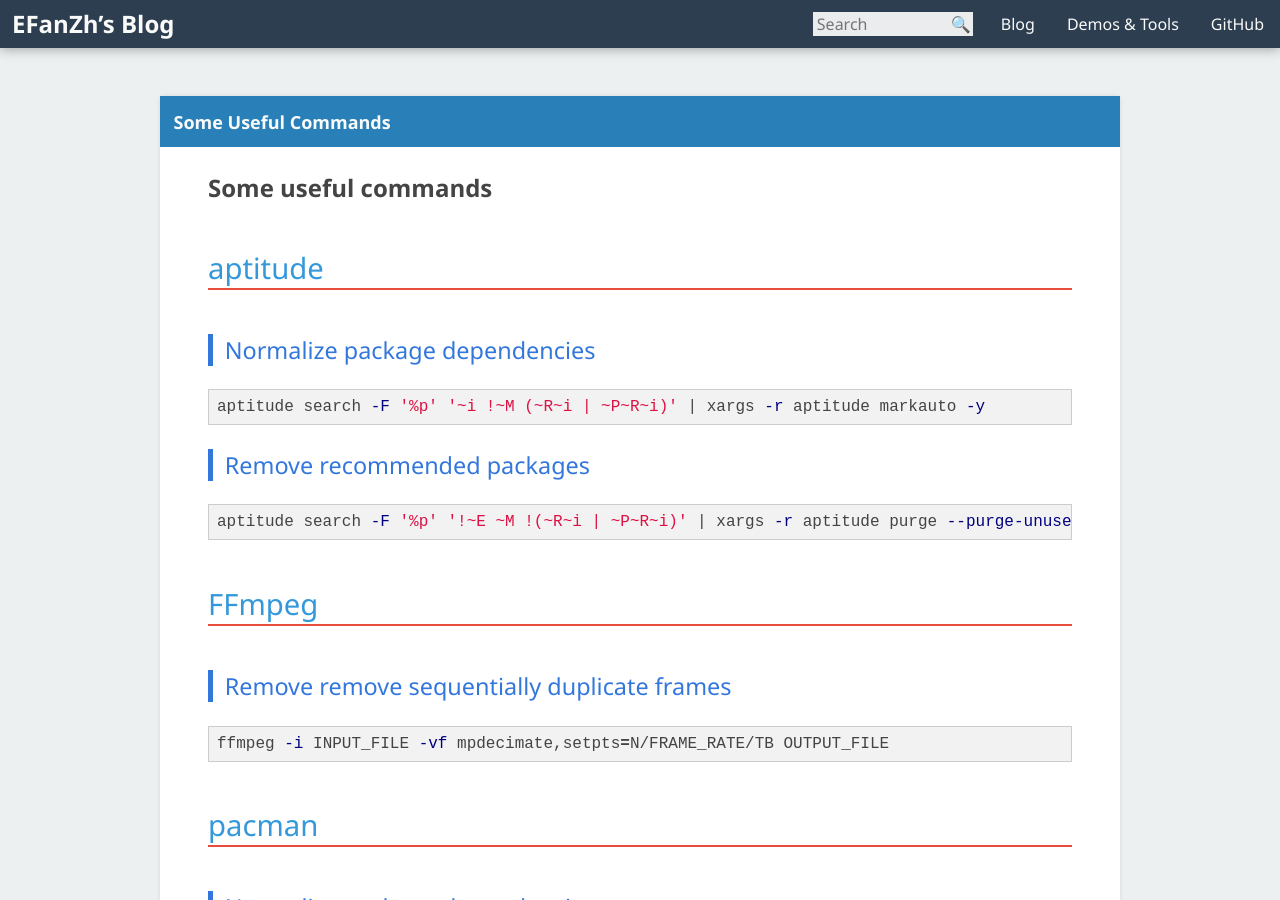
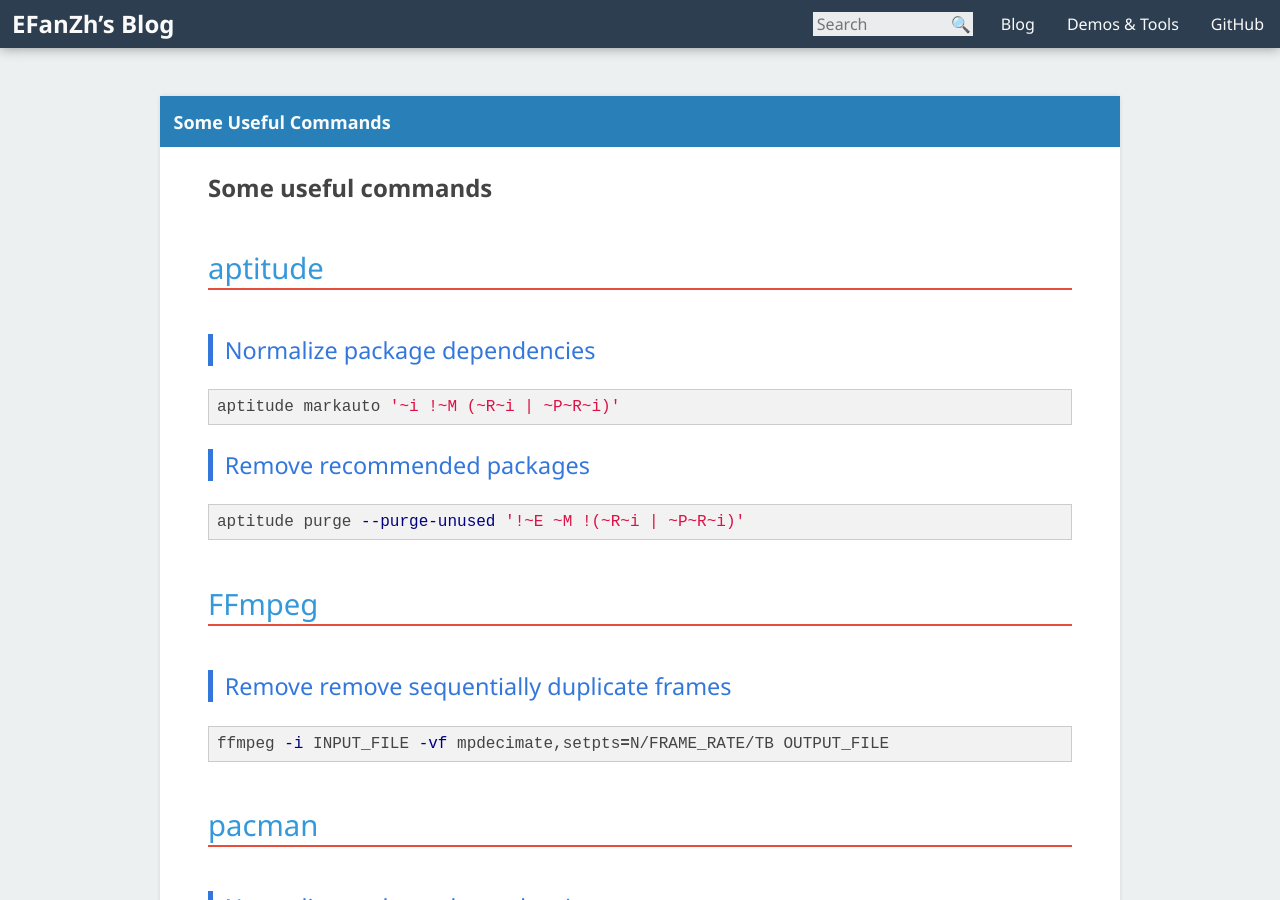
Before and after one commit to EFanZh/efanzh.github.io, a Jekyll site: the page built from _posts/2017-08-13-some-useful-commands.md, in a window 1280 px wide and 900 px high. Built offline with Jekyll 4.4.1, drawn with Linux system fonts in a browser that asks for light colours.

Commit message:
Simplify aptitude commands

````diff
--- a/_posts/2017-08-13-some-useful-commands.md
+++ b/_posts/2017-08-13-some-useful-commands.md
@@ -8,13 +8,13 @@
 ### Normalize package dependencies
 
 ```bash
-aptitude search -F '%p' '~i !~M (~R~i | ~P~R~i)' | xargs -r aptitude markauto -y
+aptitude markauto '~i !~M (~R~i | ~P~R~i)'
 ```
 
 ### Remove recommended packages
 
 ```bash
-aptitude search -F '%p' '!~E ~M !(~R~i | ~P~R~i)' | xargs -r aptitude purge --purge-unused -y
+aptitude purge --purge-unused '!~E ~M !(~R~i | ~P~R~i)'
 ```
 
 ## [FFmpeg](https://www.ffmpeg.org)
````
